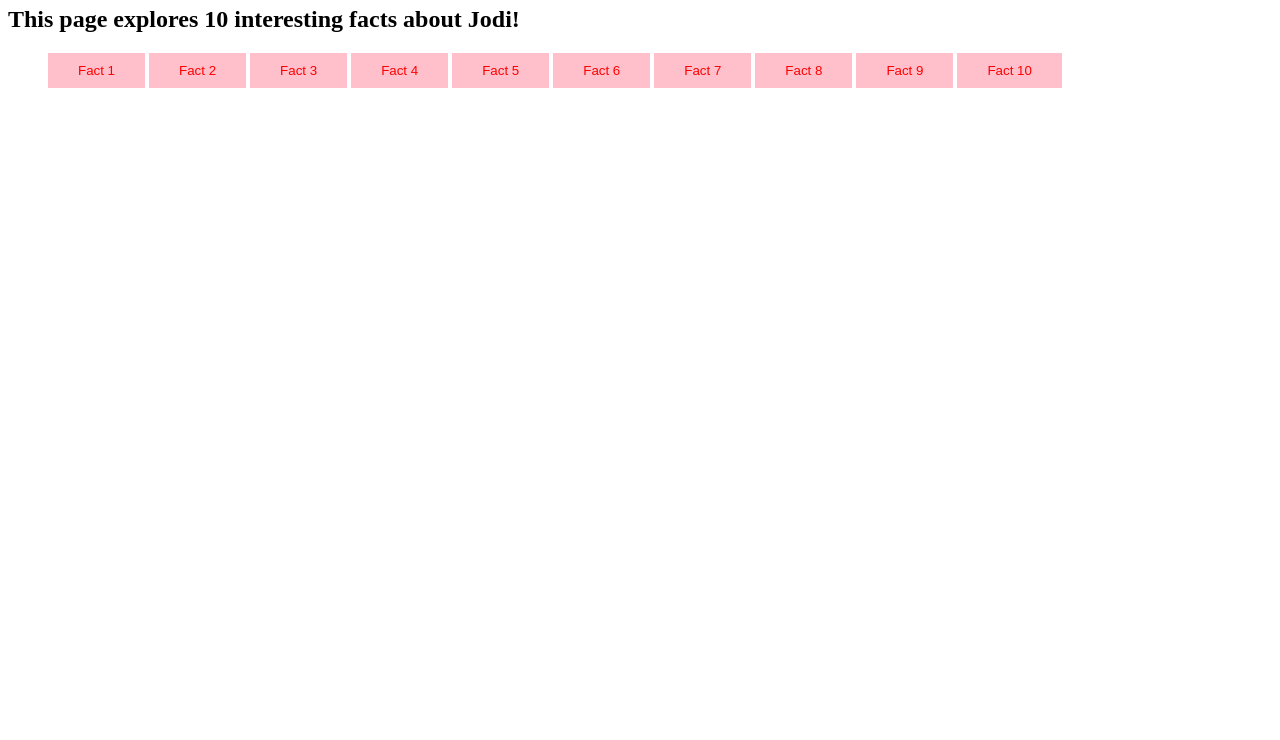
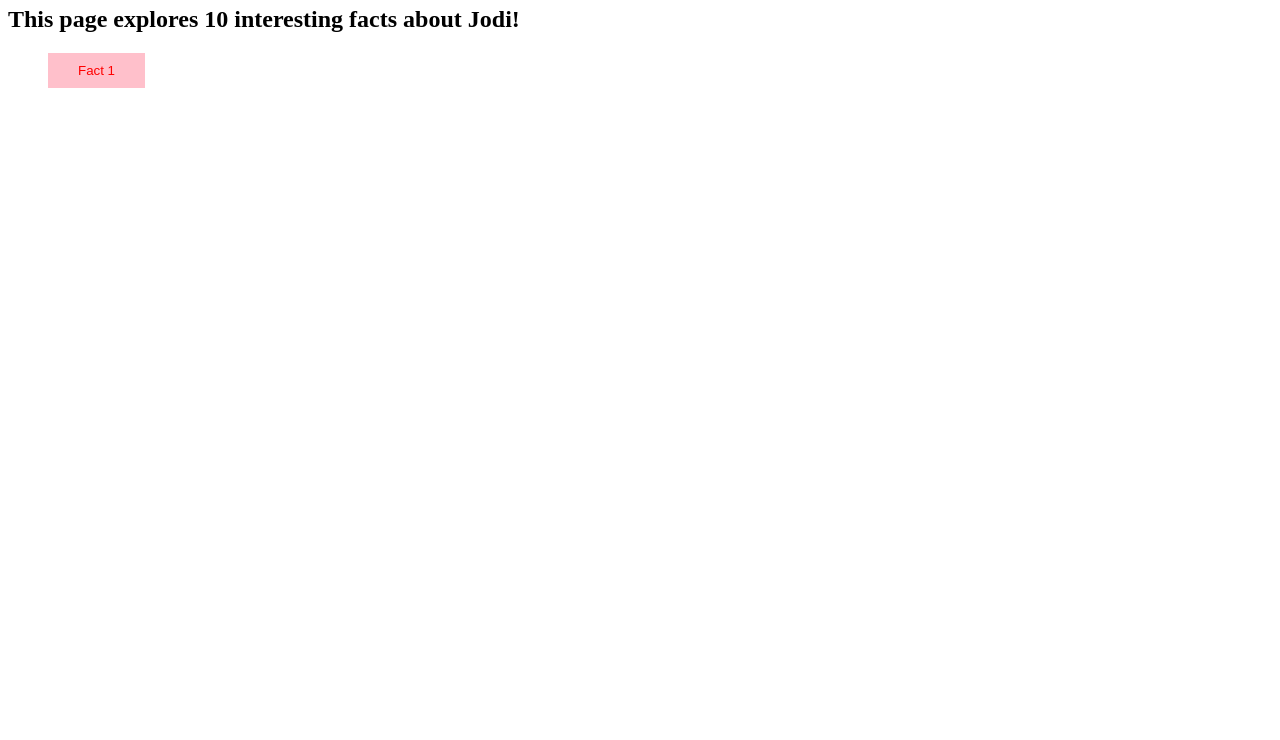
Before and after one commit to suhy909/interview-jodi, a plain HTML site: page index.html in a window 1280 px wide. Shown: the part 60-800 px from the top of the page. Drawn offline with Linux system fonts and the light colour scheme.

Commit message:
index links

```diff
--- a/index.html
+++ b/index.html
@@ -19,15 +19,3 @@
         <h2>This page explores 10 interesting facts about Jodi!</h2>
         <ul>
             <button class="button" onclick="window.location.href='fact1.html'">Fact 1</button>
-            <button class="button" onclick="window.location.href='fact2.html'">Fact 2</button>
-            <button class="button" onclick="window.location.href='fact3.html'">Fact 3</button>
-            <button class="button" onclick="window.location.href='fact4.html'">Fact 4</button>
-            <button class="button" onclick="window.location.href='fact5.html'">Fact 5</button>
-            <button class="button" onclick="window.location.href='fact6.html'">Fact 6</button>
-            <button class="button" onclick="window.location.href='fact7.html'">Fact 7</button>
-            <button class="button" onclick="window.location.href='fact8.html'">Fact 8</button>
-            <button class="button" onclick="window.location.href='fact9.html'">Fact 9</button>
-            <button class="button" onclick="window.location.href='fact10.html'">Fact 10</button>
-        </ul>
-    </body>
-</html>
```
Also changed, not shown: fact10.html (+1 -1 lines).
